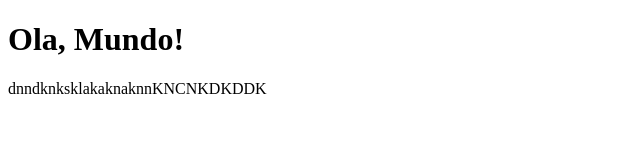
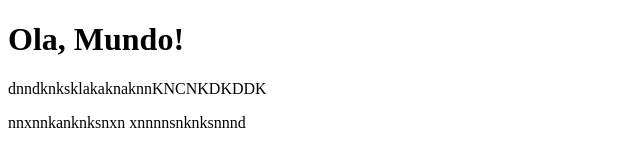
Before and after one commit to langa23/OlaMundo, a plain HTML site: page site.exemplo/index.html in a window 1280 px wide. Shown: the whole page, without its empty margins (0-640 px from the left). Drawn offline with Linux system fonts and the light colour scheme.

Commit message:
Adicionar um paragrafo

```diff
--- a/site.exemplo/index.html
+++ b/site.exemplo/index.html
@@ -10,5 +10,6 @@
  <body>
          <h1> Ola, Mundo!</h1>
          <p> dnndknksklakaknaknnKNCNKDKDDK</p>
+         <p>  nnxnnkanknksnxn xnnnnsnknksnnnd</p>
  </body>
  </html>
```
